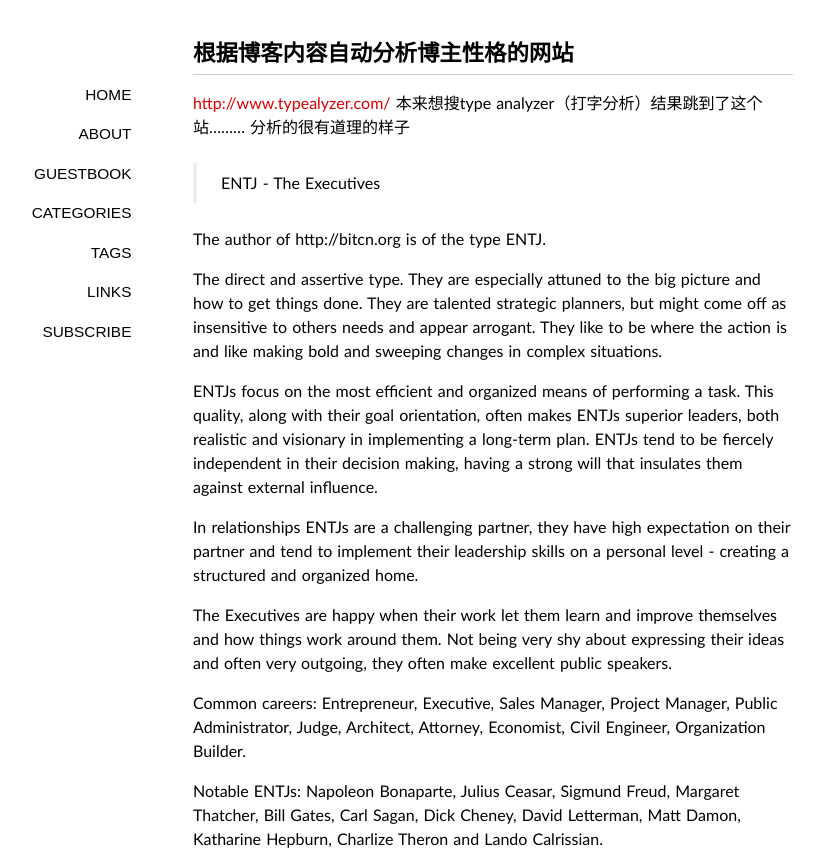
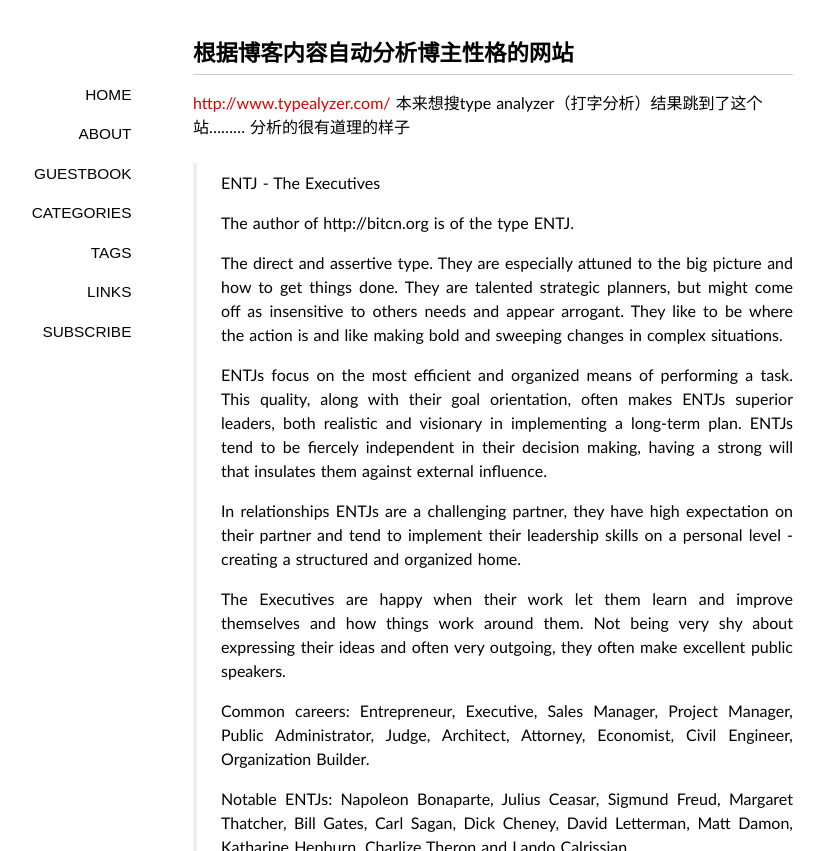
Before and after one commit to ntkrnl/ntkrnl.github.io, a Jekyll site: the page built from _posts/2013-03-28-automatically-according-to-the-blog-content-analytics-blogger-site.markdown, in a window 1280 px wide. Shown: the top 851 px of the page, without its empty margins (147-971 px from the left). Built offline with Jekyll 4.4.1, drawn with Linux system fonts in a browser that asks for light colours; some web fonts are replaced; Markdown is read by kramdown in place of the engine named in the settings; comment, search, counter and statistics services are not loaded; grey boxes are pictures that could not be loaded.

```diff
--- a/_posts/2013-03-28-automatically-according-to-the-blog-content-analytics-blogger-site.markdown
+++ b/_posts/2013-03-28-automatically-according-to-the-blog-content-analytics-blogger-site.markdown
@@ -15,22 +15,22 @@ categories:
 
 
 > ENTJ - The Executives
-
-The author of http://bitcn.org is of the type ENTJ.
-
-The direct and assertive type. They are especially attuned to the big picture and how to get things done. They are talented strategic planners, but might come off as insensitive to others needs and appear arrogant. They like to be where the action is and like making bold and sweeping changes in complex situations.
-
-ENTJs focus on the most efficient and organized means of performing a task. This quality, along with their goal orientation, often makes ENTJs superior leaders, both realistic and visionary in implementing a long-term plan. ENTJs tend to be fiercely independent in their decision making, having a strong will that insulates them against external influence.
-
-In relationships ENTJs are a challenging partner, they have high expectation on their partner and tend to implement their leadership skills on a personal level - creating a structured and organized home.
-
-The Executives are happy when their work let them learn and improve themselves and how things work around them. Not being very shy about expressing their ideas and often very outgoing, they often make excellent public speakers.
-
-Common careers: Entrepreneur, Executive, Sales Manager, Project Manager, Public Administrator, Judge, Architect, Attorney, Economist, Civil Engineer, Organization Builder.
-
-Notable ENTJs: Napoleon Bonaparte, Julius Ceasar, Sigmund Freud, Margaret Thatcher, Bill Gates, Carl Sagan, Dick Cheney, David Letterman, Matt Damon, Katharine Hepburn, Charlize Theron and Lando Calrissian.
-
-[![](http://cctvsmg-wordpress.stor.sinaapp.com/uploads/2013/03/typealyzer.png)](http://cctvsmg-wordpress.stor.sinaapp.com/uploads/2013/03/typealyzer.png)
+>
+> The author of http://bitcn.org is of the type ENTJ.
+>
+> The direct and assertive type. They are especially attuned to the big picture and how to get things done. They are talented strategic planners, but might come off as insensitive to others needs and appear arrogant. They like to be where the action is and like making bold and sweeping changes in complex situations.
+>
+> ENTJs focus on the most efficient and organized means of performing a task. This quality, along with their goal orientation, often makes ENTJs superior leaders, both realistic and visionary in implementing a long-term plan. ENTJs tend to be fiercely independent in their decision making, having a strong will that insulates them against external influence.
+>
+> In relationships ENTJs are a challenging partner, they have high expectation on their partner and tend to implement their leadership skills on a personal level - creating a structured and organized home.
+>
+> The Executives are happy when their work let them learn and improve themselves and how things work around them. Not being very shy about expressing their ideas and often very outgoing, they often make excellent public speakers.
+>
+> Common careers: Entrepreneur, Executive, Sales Manager, Project Manager, Public Administrator, Judge, Architect, Attorney, Economist, Civil Engineer, Organization Builder.
+>
+> Notable ENTJs: Napoleon Bonaparte, Julius Ceasar, Sigmund Freud, Margaret Thatcher, Bill Gates, Carl Sagan, Dick Cheney, David Letterman, Matt Damon, Katharine Hepburn, Charlize Theron and Lando Calrissian.
+>
+> [![](http://cctvsmg-wordpress.stor.sinaapp.com/uploads/2013/03/typealyzer.png)](http://cctvsmg-wordpress.stor.sinaapp.com/uploads/2013/03/typealyzer.png)
 
 
 如果能把这个应用到微博人人QZONE等社交工具上必火
```
